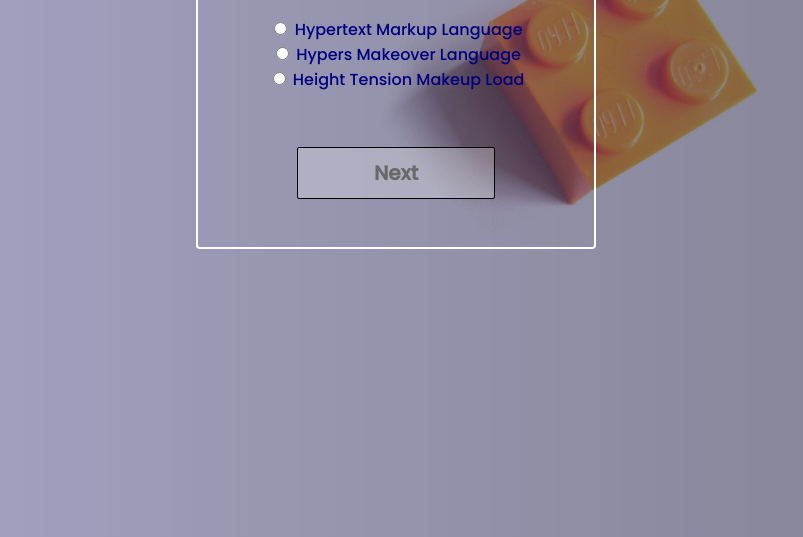
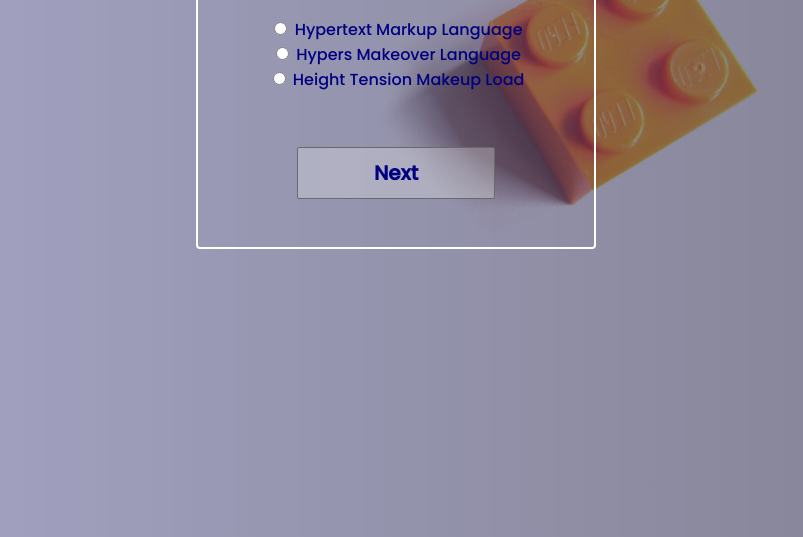
Before and after one commit to abcancode/fuzzie, a plain HTML site: page index.html in a window 1280 px wide. Shown: the part 263-800 px from the top of the page, without its empty margins (244-1047 px from the left). Drawn offline with nearby package versions, Linux system fonts and the light colour scheme.

Commit message:
button fixed

```diff
--- a/css/style.css
+++ b/css/style.css
@@ -34,18 +34,18 @@ button {
     width: 50%;
     padding: 10px 10px;
     margin-top: 30px;
-    border: 1px solid #000;
+    border: 1px solid #696969;
     border-radius: 2px;
     cursor: pointer;
     font-size: 20px;
     font-family: var(--ff-primary);
     font-weight: bold;
-    color: 	#696969;
+    color: 	#000080;
 }
 
 button:hover {
     color: #F0FFFF;
-    background-color: #696969;
+    background-color: #000080;
 }
 .quiz_status {
     font-family: var(--ff-secondary);
```
